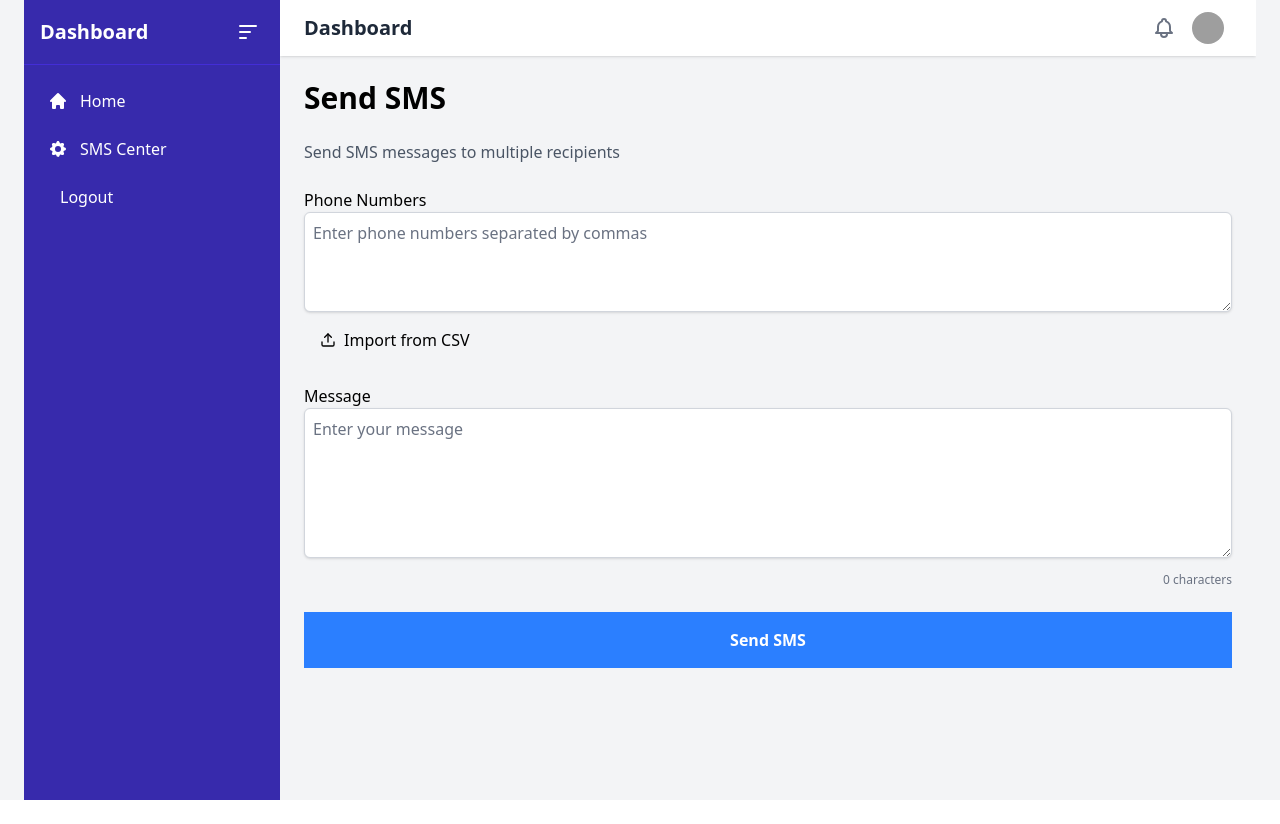
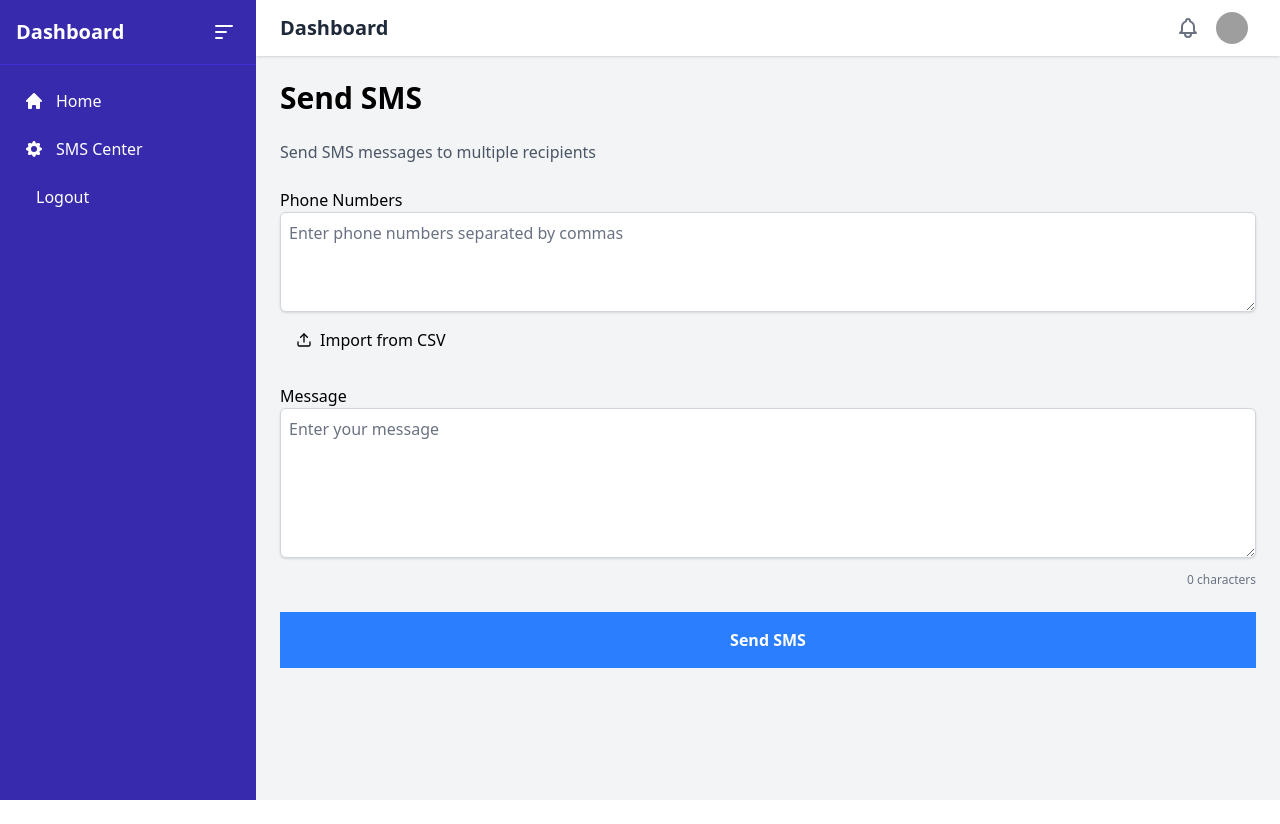
Before and after one commit to azs06/pocketbase-dashboard, a SvelteKit app: page /dashboard/sms-center in a window 1280 px wide. After the commit the page ends 800 px from the top, so only its background shows below. Built offline with nearby package versions, Linux system fonts and the light colour scheme; no server answers; grey boxes are pictures that could not be loaded; what pocketbase would draw is missing.

Commit message:
fixed padding issue

```diff
--- a/src/lib/components/SMSFrom.svelte
+++ b/src/lib/components/SMSFrom.svelte
@@ -96,7 +96,7 @@
       <div class="text-right text-xs text-gray-500">{message.length} characters</div>
     </div>
 
-    <button type="submit" class="w-full bg-blue-500 p-4 text-white font-semibold" disabled={loading}>
+    <button type="submit" class="w-full bg-blue-500 p-4 text-white font-semibold    " disabled={loading}>
       {loading ? 'Sending...' : 'Send SMS'}
     </button>
   </form>
--- a/src/routes/+layout.svelte
+++ b/src/routes/+layout.svelte
@@ -6,7 +6,7 @@
   <div class="flex h-screen items-center justify-center bg-gray-100">
 	<div class="flex-1 overflow-auto">
 	  <!-- Page content -->
-	  <main class="p-6">
+	  <main>
 		{@render children()}
 	  </main>
 	</div>
```
